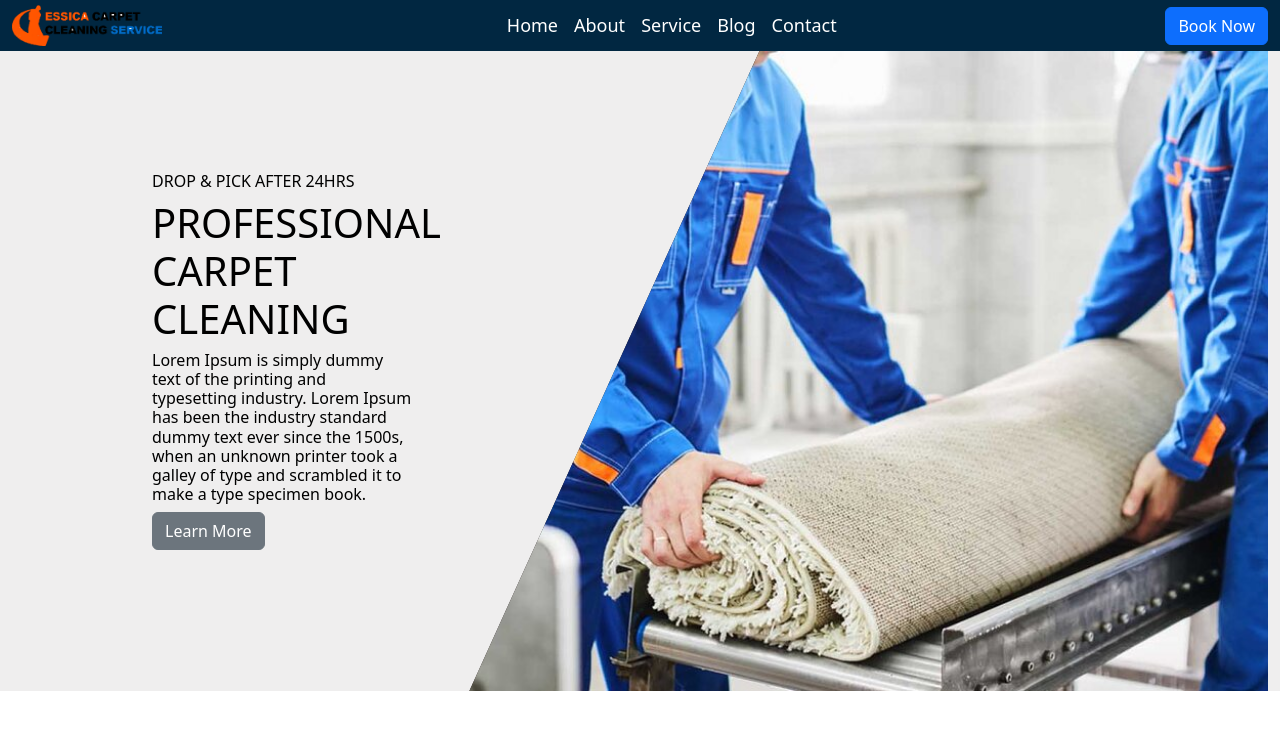
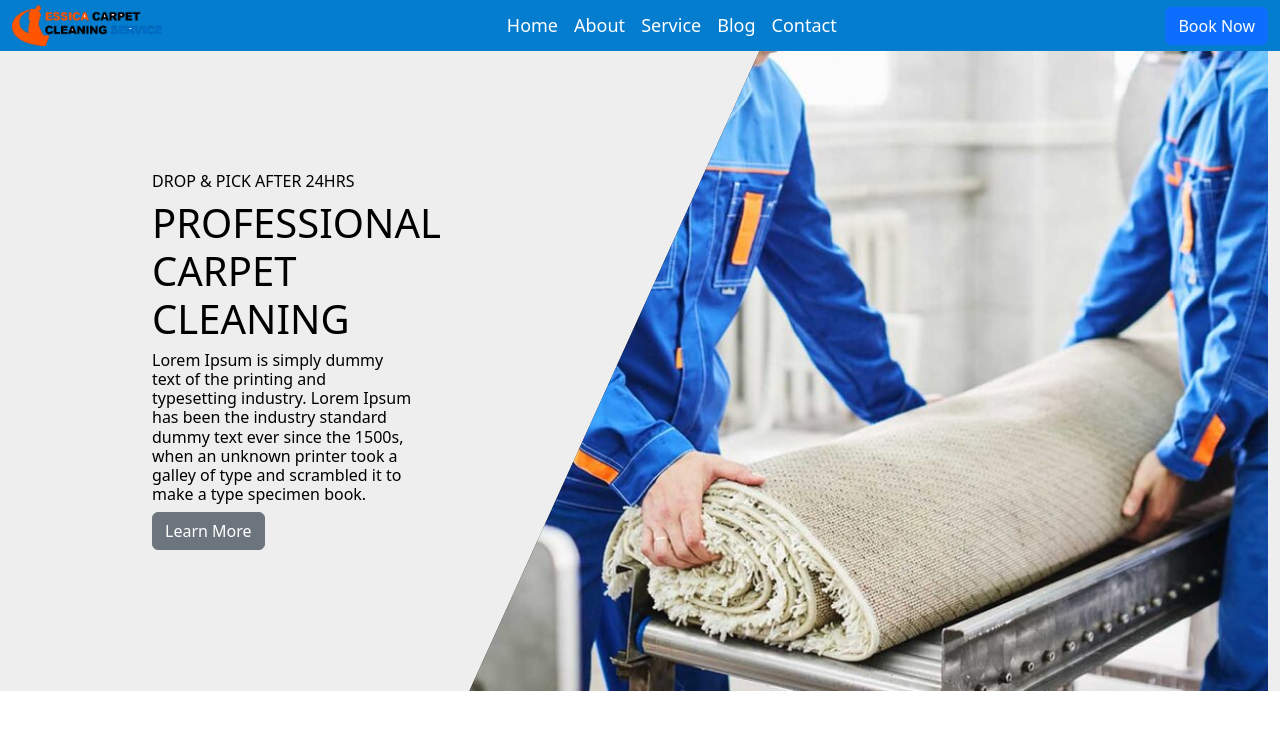
Before and after one commit to Tracy-miranja/essica-carpet-cleaning, a React (Vite) app: page / in a window 1280 px wide. Shown: the top 730 px of the page. Built offline with nearby package versions, Linux system fonts and the light colour scheme; the HTML template or start-up script is replaced by a standard one.

Commit message:
Banner section

```diff
--- a/src/components/Home/home.css
+++ b/src/components/Home/home.css
@@ -10,6 +10,7 @@
 .banner {
     background-color: #EFEEEE;
     margin-top: 0;
+    padding: 0;
   }
 
   .slanted-container {
--- a/src/components/header/header.css
+++ b/src/components/header/header.css
@@ -15,7 +15,7 @@ img {
 }
 
   .navsection{
-    background-color: #012741;
+    background-color: #047DCF;
     display: flex;
     flex-wrap: wrap;
     justify-content:space-around;
```
